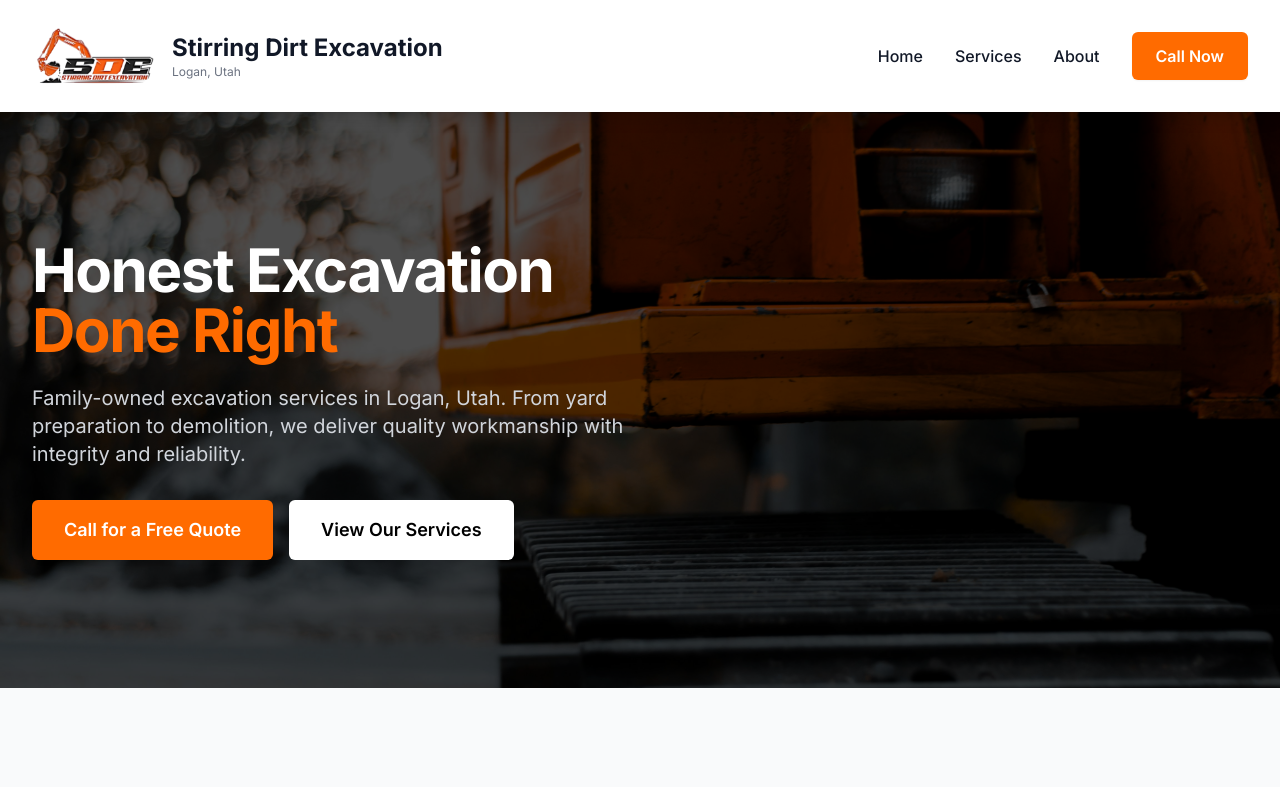
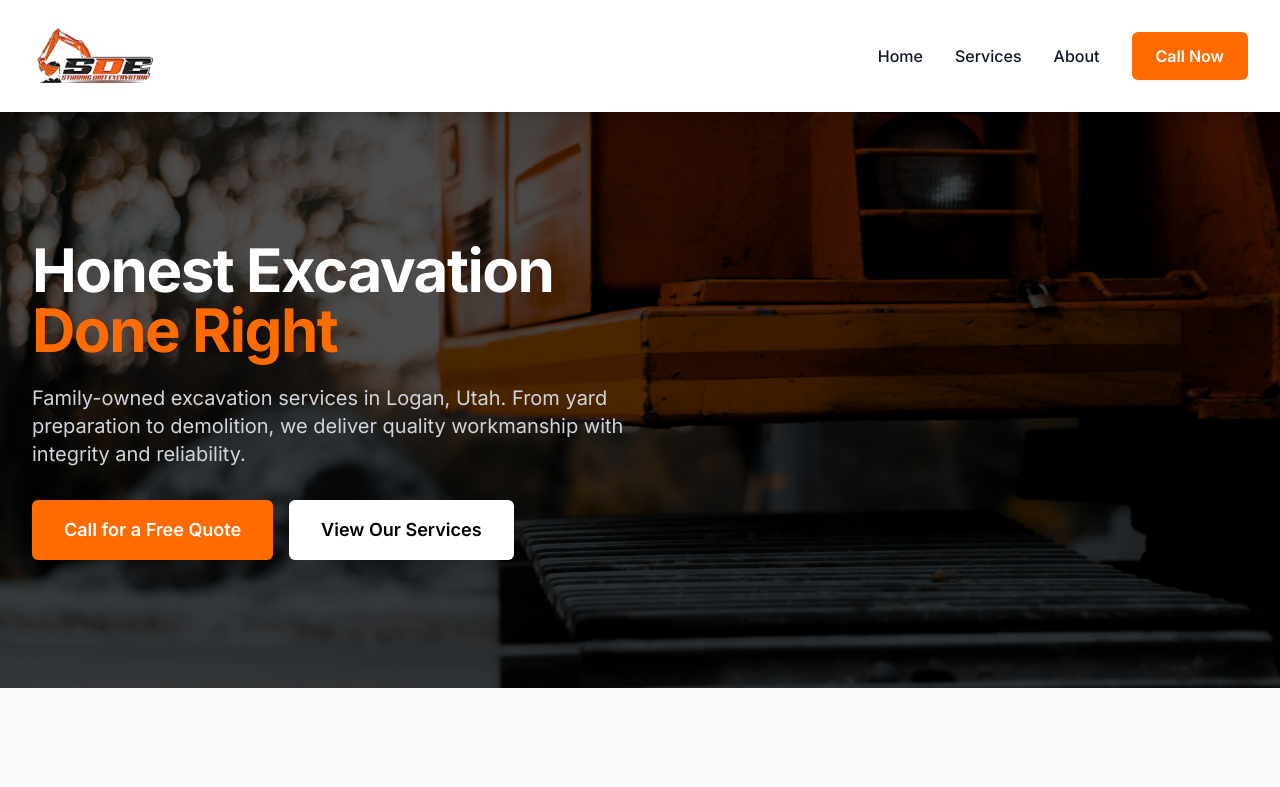
Before and after one commit to TruKraft/stirring-dirt-excavation, a Next.js app: page / in a window 1280 px wide. Shown: the top 787 px of the page. Built offline with nearby package versions, Linux system fonts and the light colour scheme.

Commit message:
Refactor Header component: remove unnecessary text elements and simplify layout for improved clarity

```diff
--- a/components/Header.tsx
+++ b/components/Header.tsx
@@ -19,7 +19,7 @@ export default function Header() {
         <div className="flex w-full items-center justify-between py-4 lg:py-6">
           {/* Logo/Brand */}
           <div className="flex items-center">
-            <Link href="/" className="flex items-center space-x-3">
+            <Link href="/" className="flex items-center">
               <div className="relative w-24 h-12 lg:w-32 lg:h-16 flex-shrink-0">
                 <Image
                   src="/stirring dirt-logo.png"
@@ -28,12 +28,6 @@ export default function Header() {
                   className="object-contain"
                   priority
                 />
-              </div>
-              <div>
-                <h1 className="text-xl lg:text-2xl font-bold text-gray-900">
-                  Stirring Dirt Excavation
-                </h1>
-                <p className="text-xs text-gray-500 hidden sm:block">Logan, Utah</p>
               </div>
             </Link>
           </div>
```
